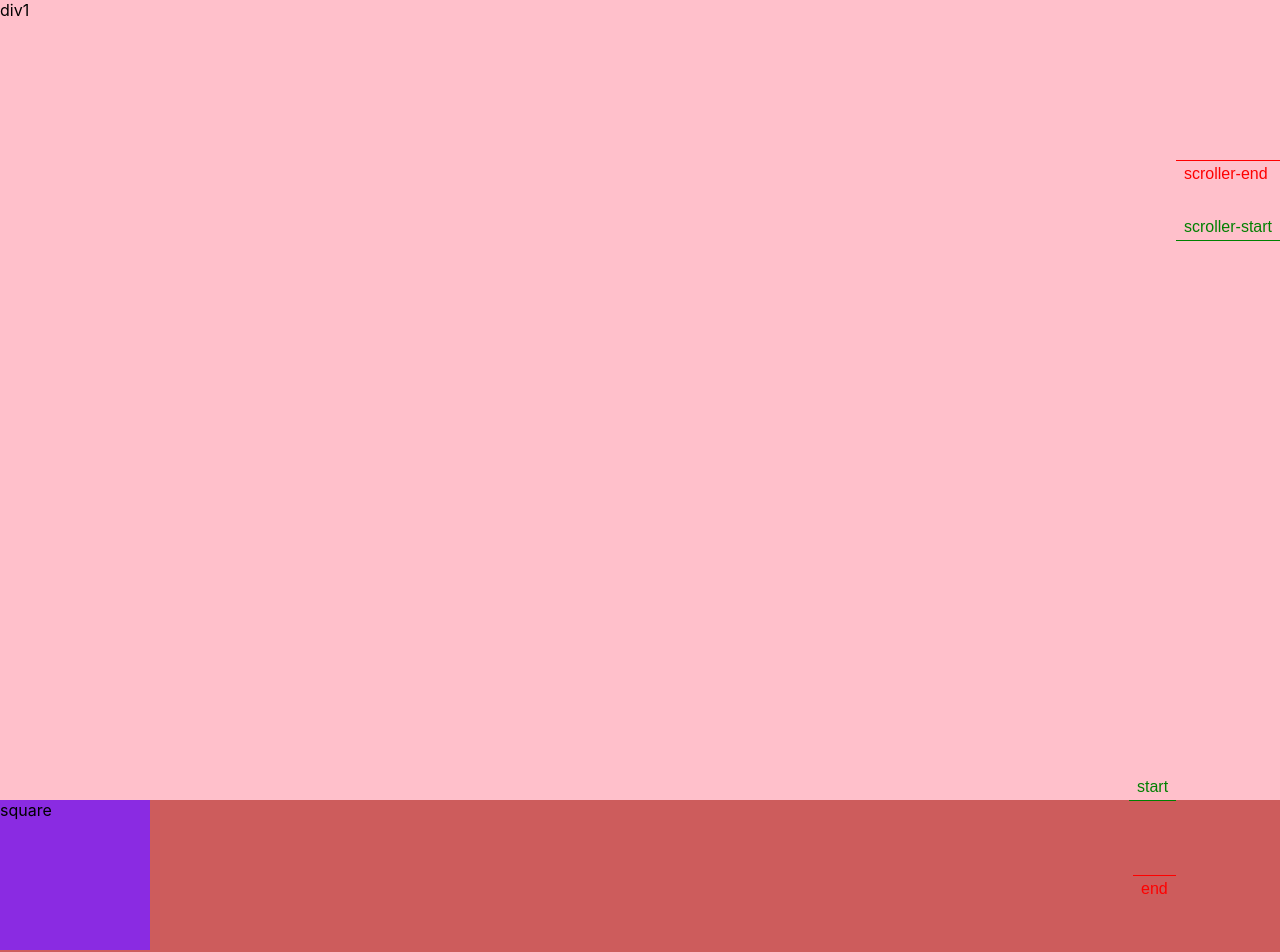
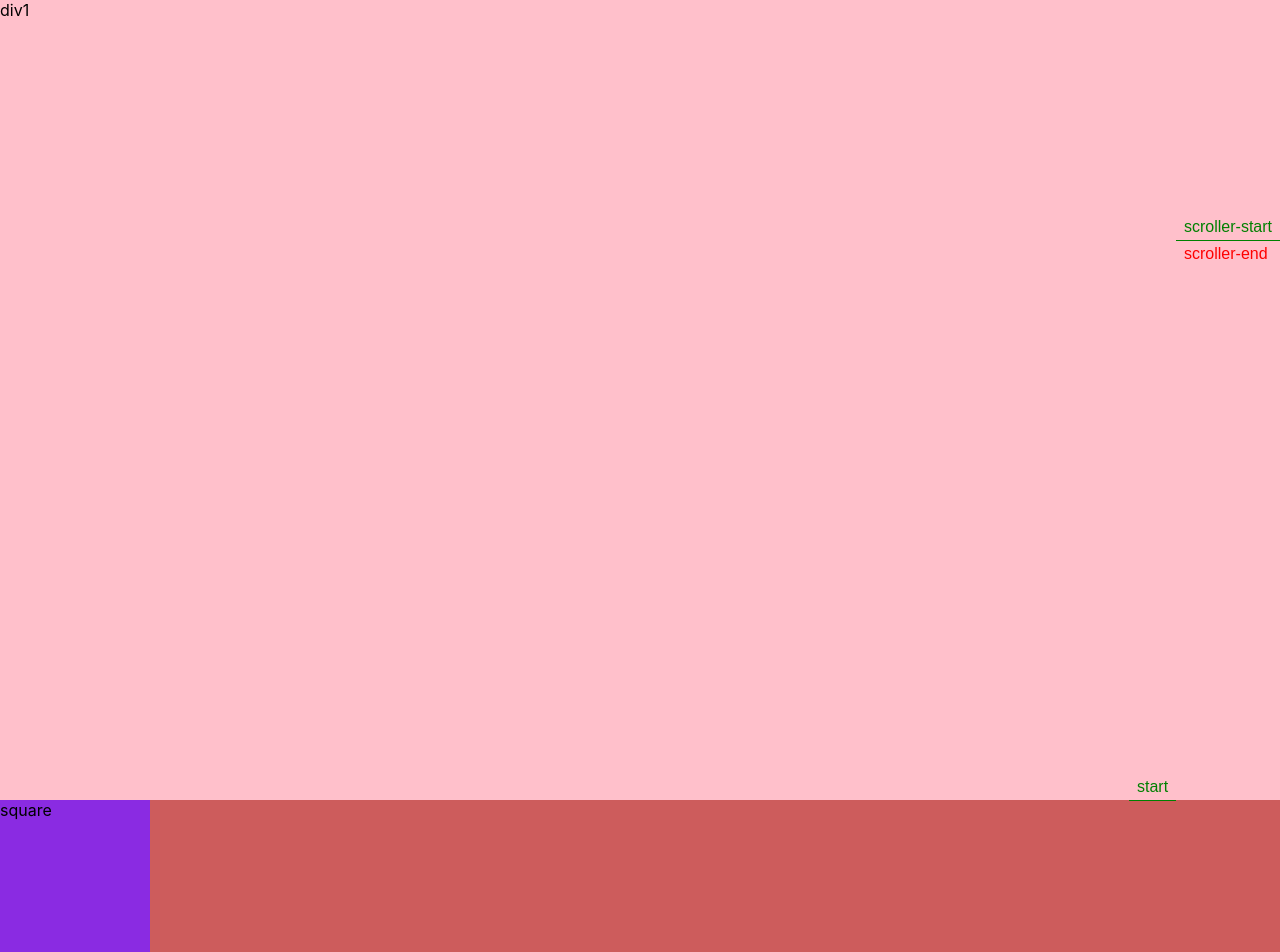
Before and after one commit to FourSqweez/gsap-scroll-trigger-nextjs, a Next.js app: page /scroll in a window 1280 px wide. Shown: the top 952 px of the page. Built offline with nearby package versions, Linux system fonts and the light colour scheme.

Commit message:
set end as a function

```diff
--- a/pages/scroll.tsx
+++ b/pages/scroll.tsx
@@ -16,7 +16,7 @@ const ScrollTriggerPage = () => {
       scrollTrigger: {
         trigger: squareRef.current,
         start: 'top 30% ',
-        end: 'center 20%',
+        end: () => `+=${squareRef.current?.offsetHeight}`,
         markers: true,
         toggleClass: styles.red,
       },
--- a/styles/scroll.module.css
+++ b/styles/scroll.module.css
@@ -13,7 +13,7 @@
 
 .square {
   width: 150px;
-  height: 150px;
+  height: 20vh;
   background-color: blueviolet;
 }
 .square_2 {
```
